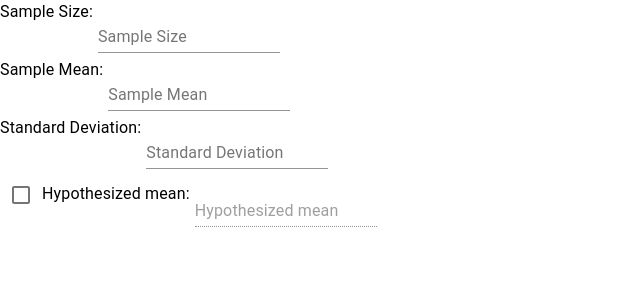
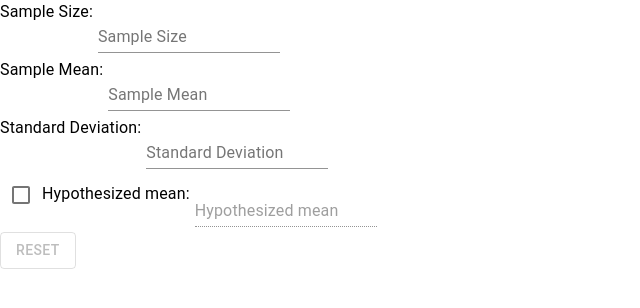
Before and after one commit to Rykkata/SampleForm, a React (Create React App) app in the folder client/: page / in a window 1280 px wide. Shown: the top 308 px of the page, without its empty margins (0-640 px from the left). Built offline with nearby package versions, Linux system fonts and the light colour scheme; no server answers.

Commit message:
Update the validation to handle text input

```diff
--- a/client/src/App.tsx
+++ b/client/src/App.tsx
@@ -1,7 +1,8 @@
 import axios from 'axios';
 import React, { Fragment, useEffect, useRef, useState } from 'react';
-import { Form } from 'react-final-form';
+import { Form, FormSpy } from 'react-final-form';
 
+import Button from '@material-ui/core/Button';
 import CheckBox from '@material-ui/core/Checkbox';
 import Typography from '@material-ui/core/Typography';
 
@@ -13,9 +14,10 @@ import validPositiveNumber from './functions/validPositiveNumber';
 import validWholeNumber from './functions/validWholeNumber';
 
 
-function validateSampleSize(value: number): string | null {
+function validateSampleSize(value: string): string | null {
   if (validWholeNumber({ value })) {
-    if (value >= 2) {
+    console.log('valid number');
+    if (parseFloat(value) >= 2) {
       return null;
     }
   }
@@ -23,7 +25,7 @@ function validateSampleSize(value: number): string | null {
   return 'Please enter a whole number greater than 1'
 }
 
-function validateNumber(value: number): string | null {
+function validateNumber(value: string): string | null {
   if (validNumber({ value })) {
       return null;
   }
@@ -31,7 +33,7 @@ function validateNumber(value: number): string | null {
   return 'Please enter a number'
 }
 
-function validateStandardDeviation(value: number): string | null {
+function validateStandardDeviation(value: string): string | null {
   if (validPositiveNumber({ value })) {
       return null;
   }
@@ -58,7 +60,7 @@ export default function App() {
       {({ handleSubmit, form }): any => (
         <form
           onSubmit={handleSubmit}
-          id='bda-form'
+          id='sample-form'
         >
           <div>
             <Typography display="inline">Sample Size:</Typography>
@@ -100,6 +102,20 @@ export default function App() {
             validate={validateNumber}
           />
           </div>
+          <FormSpy subscription={{ pristine: true }}>
+            {({ pristine }): any => (
+              <Button
+                disabled={pristine}
+                id='form-reset-button'
+                onClick={(): void =>  form.reset()}
+                tabIndex={-1}
+                type='reset'
+                variant='outlined'
+              >
+                Reset
+              </Button>
+            )}
+        </FormSpy>
         </form>
       )}
       </Form>
--- a/client/src/functions/validNumber.tsx
+++ b/client/src/functions/validNumber.tsx
@@ -1,5 +1,5 @@
 export default function validNumber<T>({ value }: {
-    value: T;
+    value: string;
   }): boolean {
-    return (typeof(value) === 'number');
+    return (!isNaN(Number(value)));
   }
--- a/client/src/functions/validPositiveNumber.tsx
+++ b/client/src/functions/validPositiveNumber.tsx
@@ -1,7 +1,7 @@
 import validNumber from "./validNumber";
 
-export default function validWholeNumber<T>({ value }: {
-    value: T;
+export default function validWholeNumber({ value }: {
+    value: string;
   }): boolean {
     return validNumber({ value }) && value as unknown as number > 0;
 }
--- a/client/src/functions/validWholeNumber.tsx
+++ b/client/src/functions/validWholeNumber.tsx
@@ -1,7 +1,7 @@
 import validNumber from "./validNumber";
 
-export default function validWholeNumber<T>({ value }: {
-    value: T;
+export default function validWholeNumber({ value }: {
+    value: string;
   }): boolean {
     return validNumber({ value }) && value as unknown as number % 1 === 0;
 }
```
